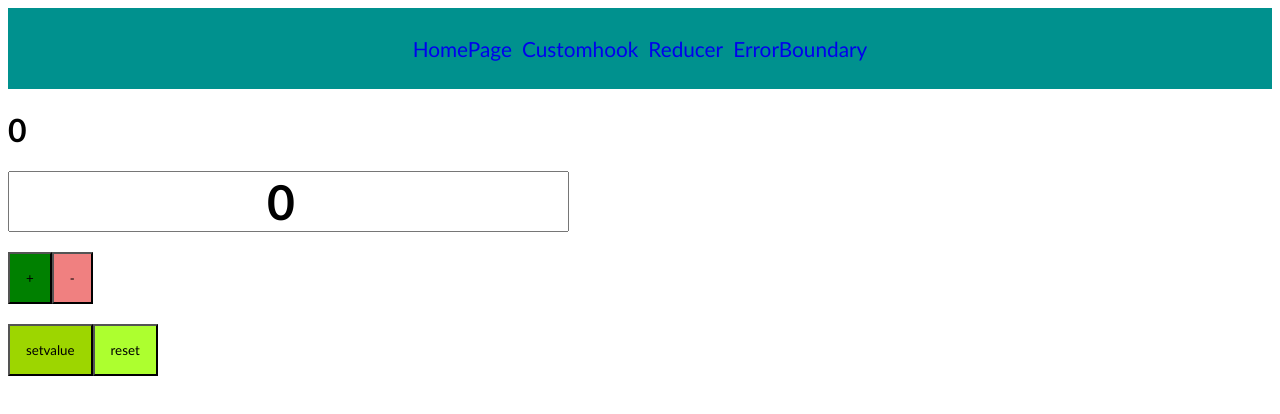
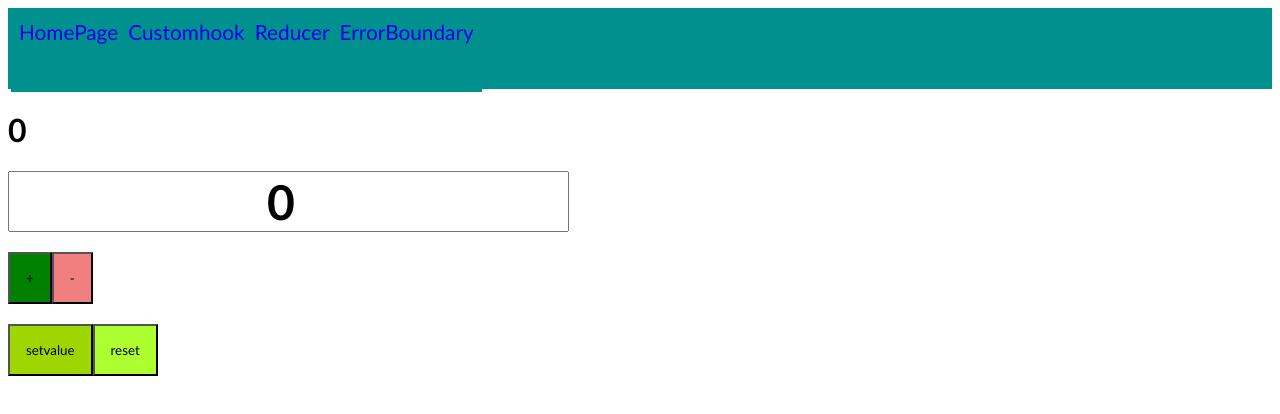
Before and after one commit to Codename-Kris/Counterapp, a React (Create React App) app: page /customhook in a window 1280 px wide. Shown: the top 414 px of the page. Built offline with nearby package versions, Linux system fonts and the light colour scheme.

Commit message:
initial commit

```diff
--- a/src/styles.css
+++ b/src/styles.css
@@ -65,8 +65,7 @@ input:disabled {
   padding: 3px;
   height: 75px;
   display: flex;
-  justify-content: center;
-  align-items: center;
+
   font-size: 1.3rem;
 }
 
```
